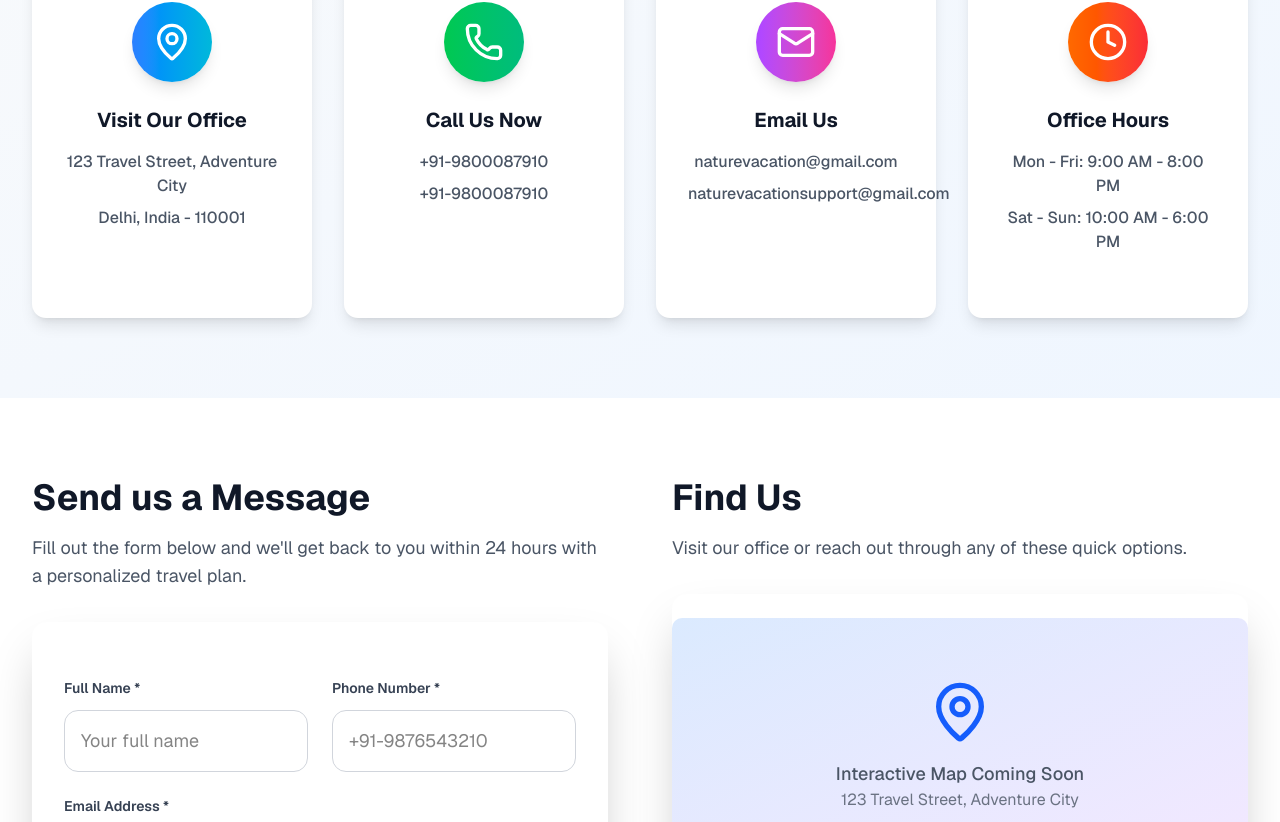
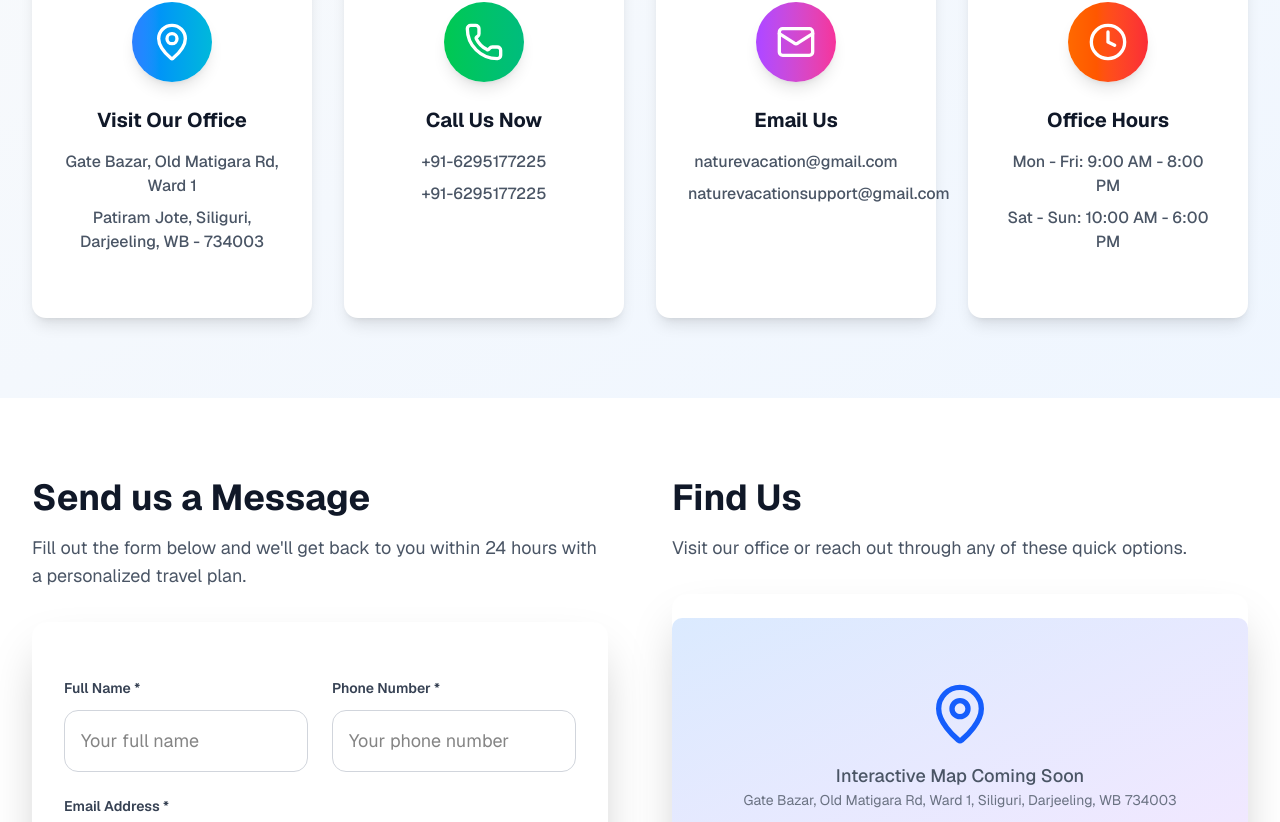
Before and after one commit to Rajesh81704/trip-tour-frontend, a Next.js app: page /contact in a window 1280 px wide. Shown: the part 778-1600 px from the top of the page. Built offline with nearby package versions, Linux system fonts and the light colour scheme; no server answers.

Commit message:
Update contact information and form fields

```diff
--- a/src/app/contact/page.tsx
+++ b/src/app/contact/page.tsx
@@ -12,7 +12,6 @@ const Contact = () => {
     name: "",
     email: "",
     phone: "",
-
     subject: "",
     message: "",
   });
@@ -47,13 +46,14 @@ const Contact = () => {
     {
       icon: MapPin,
       title: "Visit Our Office",
-      details: ["123 Travel Street, Adventure City", "Delhi, India - 110001"],
+      details: ["Gate Bazar, Old Matigara Rd, Ward 1", "Patiram Jote, Siliguri, Darjeeling, WB - 734003"],
       color: "from-blue-500 to-cyan-500",
     },
     {
       icon: Phone,
       title: "Call Us Now",
-      details: ["+91-9800087910", "+91-9800087910"],
+      // 👇 AAPKA NAYA NUMBER YAHAN UPDATE HO GAYA HAI
+      details: ["+91-6295177225", "+91-6295177225"],
       color: "from-green-500 to-emerald-500",
     },
     {
@@ -190,13 +190,13 @@ const Contact = () => {
                           Phone Number *
                         </label>
                         <input
-                          type="tel"
+                          type="text"
                           name="phone"
                           required
                           value={formData.phone}
                           onChange={handleInputChange}
                           className="w-full px-4 py-4 border border-gray-300 rounded-xl focus:ring-2 focus:ring-blue-500 focus:border-transparent transition-all duration-200 text-lg"
-                          placeholder="+91-9876543210"
+                          placeholder="Your phone number"
                         />
                       </div>
                     </div>
@@ -279,8 +279,8 @@ const Contact = () => {
                       <p className="text-gray-600 text-lg font-medium">
                         Interactive Map Coming Soon
                       </p>
-                      <p className="text-gray-500">
-                        123 Travel Street, Adventure City
+                      <p className="text-gray-500 px-4 text-sm">
+                        Gate Bazar, Old Matigara Rd, Ward 1, Siliguri, Darjeeling, WB 734003
                       </p>
                     </div>
                   </div>
```
